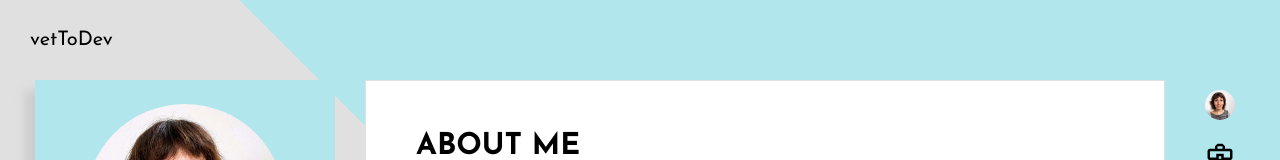
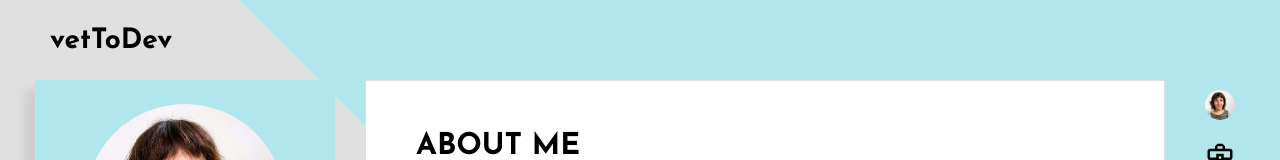
Before and after one commit to Laura-SM/vetToDev, a React (Create React App) app in the folder frontend/: page / in a window 1280 px wide. Shown: the top 160 px of the page. Built offline with nearby package versions, Linux system fonts and the light colour scheme.

Commit message:
Modify logo at Header

```diff
--- a/frontend/src/components/Header/style.scss
+++ b/frontend/src/components/Header/style.scss
@@ -5,7 +5,9 @@
 	height: auto;
 
 	&__logo {
-		padding: 30px;
+		@include font(28px, bolder);
+		padding: 20px;
+		padding-left: 50px;
 		width: 100%;
 		height: 100%;
 		background-color: $color-white;
```
